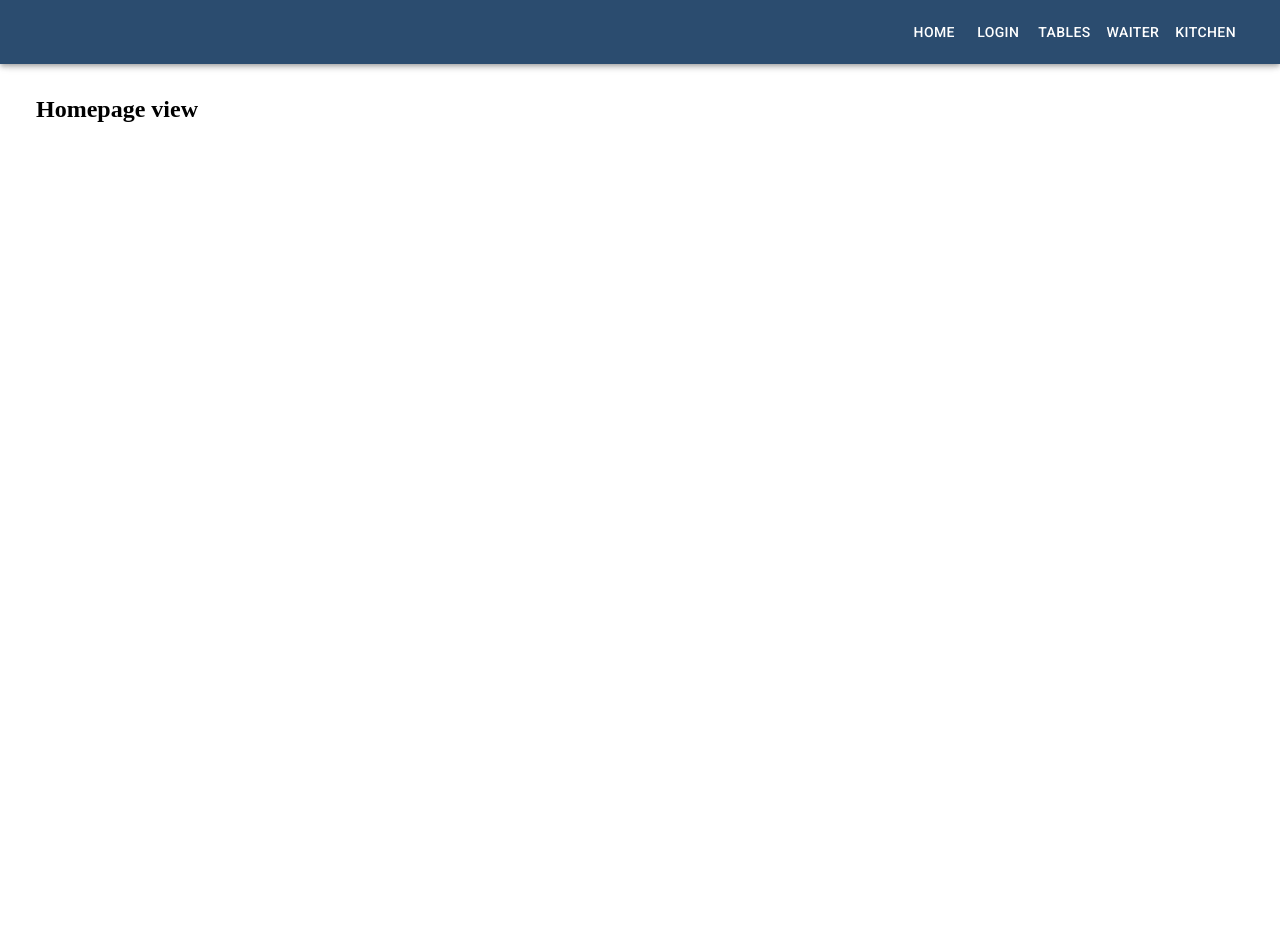
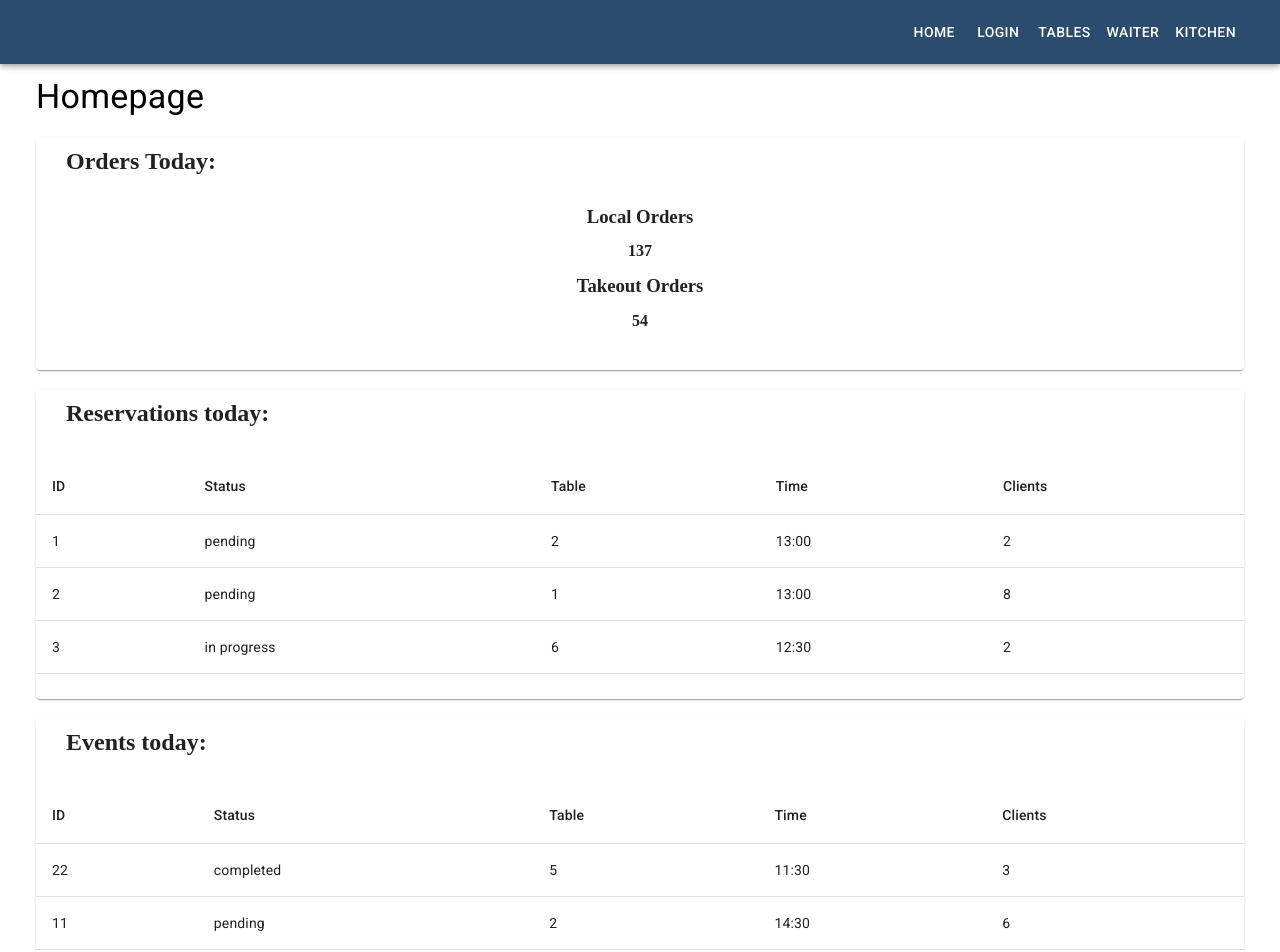
Before and after one commit to dygus4/pizzeria-portal1, a React (Create React App) app: page / in a window 1280 px wide. Shown: the top 952 px of the page. Before the commit the page ends 800 px from the top, so only its background shows below. Built offline with nearby package versions, Linux system fonts and the light colour scheme.

Commit message:
Add homepage

```diff
--- a/src/components/views/Homepage/Homepage.js
+++ b/src/components/views/Homepage/Homepage.js
@@ -1,10 +1,115 @@
 import React from 'react';
 //import PropTypes from 'prop-types';
 import styles from './Homepage.module.scss';
+import Table from '@material-ui/core/Table';
+import TableBody from '@material-ui/core/TableBody';
+import TableCell from '@material-ui/core/TableCell';
+import TableHead from '@material-ui/core/TableHead';
+import TableRow from '@material-ui/core/TableRow';
+import Paper from '@material-ui/core/Paper';
+import Typography from '@material-ui/core/Typography';
+
+
+
+const statistics = [
+  {progress: 137, id: 'Local Orders', color: 'primary'},
+  {progress: 54, id: 'Takeout Orders', color: 'secondary'},
+];
+const reservations = [
+  {id: '1', status: 'pending', table: 2, time: '13:00', clients: 2 },
+  {id: '2', status: 'pending', table: 1, time: '13:00', clients: 8},
+  {id: '3', status: 'in progress', table: 6, time: '12:30', clients: 2},
+];
+const events = [
+  {id: '22', status: 'completed', table: 5, time: '11:30', clients: 3},
+  {id: '11', status: 'pending', table: 2, time: '14:30', clients: 6},
+  {id: '5', status: 'completed', table: 2, time: '11:00', clients: 4},
+];
 
 const Homepage = () => (
   <div className={styles.component}>
-    <h2> Homepage view </h2>
+    <Typography className={styles.title} variant="h4" component="h4" gutterBottom>
+        Homepage
+    </Typography>
+    <Paper className={styles.table}>
+      <h2 className={styles.h2}> Orders Today: </h2>
+      {statistics.map(stat => (
+        <div className={styles.stat} key={stat.id}>
+          <h3 className={styles.h3}>{stat.id}</h3>
+          <h4 className={styles.h4}>{stat.progress}</h4>
+        </div>
+      ))}
+    </Paper>
+    <Paper className={styles.table}>
+      <h2 className={styles.h2}>Reservations today:</h2>
+      <Table>
+        <TableHead>
+          <TableRow>
+            <TableCell>ID</TableCell>
+            <TableCell>Status</TableCell>
+            <TableCell>Table</TableCell>
+            <TableCell>Time</TableCell>
+            <TableCell>Clients</TableCell>
+          </TableRow>
+        </TableHead>
+        <TableBody>
+          {reservations.map((row) => (
+            <TableRow key={row.id}>
+              <TableCell component="th" scope="row">
+                {row.id}
+              </TableCell>
+              <TableCell>
+                {row.status}
+              </TableCell>
+              <TableCell>
+                {row.table}
+              </TableCell>
+              <TableCell>
+                {row.time}
+              </TableCell>
+              <TableCell>
+                {row.clients}
+              </TableCell>
+            </TableRow>
+          ))}
+        </TableBody>
+      </Table>
+    </Paper>
+    <Paper className={styles.table}>
+      <h2 className={styles.h2}>Events today:</h2>
+      <Table>
+        <TableHead>
+          <TableRow>
+            <TableCell>ID</TableCell>
+            <TableCell>Status</TableCell>
+            <TableCell>Table</TableCell>
+            <TableCell>Time</TableCell>
+            <TableCell>Clients</TableCell>
+          </TableRow>
+        </TableHead>
+        <TableBody>
+          {events.map((row) => (
+            <TableRow key={row.id}>
+              <TableCell component="th" scope="row">
+                {row.id}
+              </TableCell>
+              <TableCell>
+                {row.status}
+              </TableCell>
+              <TableCell>
+                {row.table}
+              </TableCell>
+              <TableCell>
+                {row.time}
+              </TableCell>
+              <TableCell>
+                {row.clients}
+              </TableCell>
+            </TableRow>
+          ))}
+        </TableBody>
+      </Table>
+    </Paper>
   </div>
 );
 
--- a/src/components/views/Homepage/Homepage.module.scss
+++ b/src/components/views/Homepage/Homepage.module.scss
@@ -3,3 +3,18 @@
 .component {
   padding: $base-size;
 }
+
+
+.h2 {
+  margin: 20px;
+  padding: 10px;
+}
+
+.h3, .h4 {
+  text-align: center;
+  margin: 15px;
+}
+
+.table {
+  padding-bottom: 25px;
+}
--- a/src/components/views/Kitchen/Kitchen.js
+++ b/src/components/views/Kitchen/Kitchen.js
@@ -124,7 +124,7 @@ const Kitchen = () => {
   return (
     <Paper className={styles.component}>
       <Typography variant="h4" component="h4" gutterBottom>
-        Kitchen Orders
+        Kitchen orders
       </Typography>
       <Table>
         <TableHead>
@@ -154,8 +154,8 @@ const Kitchen = () => {
                           <div>Quantity: {product.amount}</div>
                         </div>
                         <List>
-                          {product.params.map(param => (
-                            <ListItem key={product.params[param]}className={styles.orderProductOption}>
+                          {product.params.map((param, index) => (
+                            <ListItem key={index}className={styles.orderProductOption}>
                               <span className={styles.orderProductOptionLabel}>
                                 {param.label}:
                               </span>
--- a/src/components/views/Login/Login.js
+++ b/src/components/views/Login/Login.js
@@ -4,11 +4,14 @@ import styles from './Login.module.scss';
 import TextField from '@material-ui/core/TextField';
 import Paper from '@material-ui/core/Paper';
 import Button from '@material-ui/core/Button';
+import Typography from '@material-ui/core/Typography';
 
 const Login = () => (
   <div className={styles.component}>
     <Paper>
-      <h1>SIGN IN</h1>
+      <Typography className={styles.title} variant="h4" component="h4" gutterBottom>
+        Sign In
+      </Typography>
       <form className={styles.wrapper}>
 
         <TextField className={styles.input}
--- a/src/components/views/Login/Login.module.scss
+++ b/src/components/views/Login/Login.module.scss
@@ -9,7 +9,7 @@
   flex-direction: column;
   align-items: center;
 }
-h1{
+.title{
   display: flex;
   justify-content: center;
 }
```
